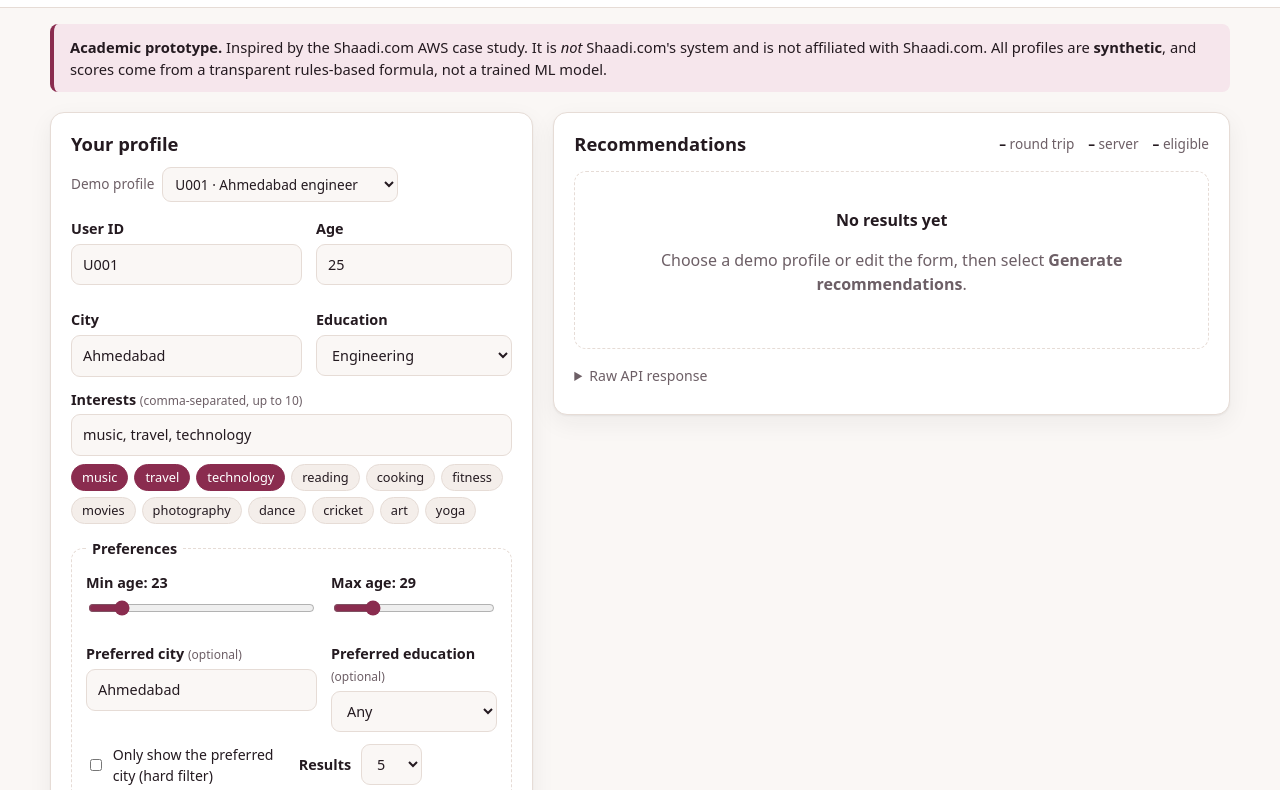
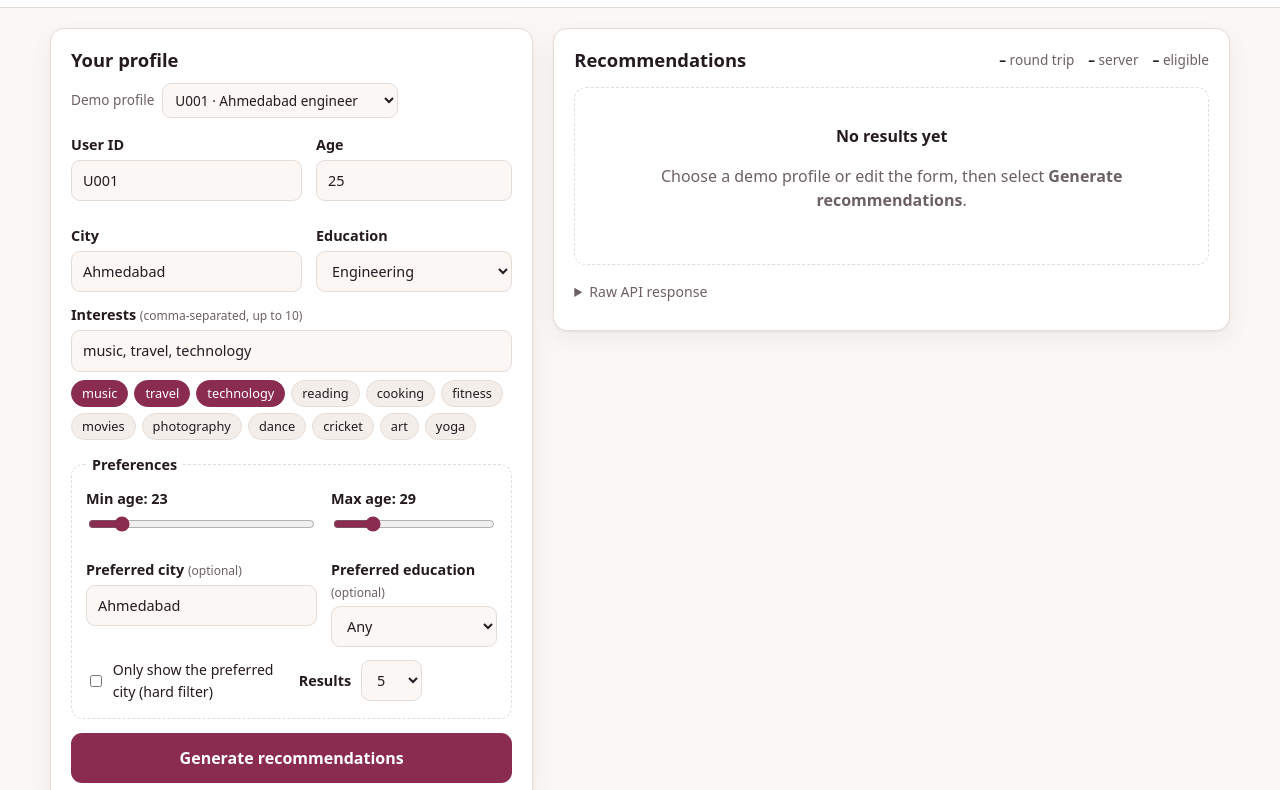
Before and after one commit to Sheel9305/shaadi-serverless-matchmaking-case-study, a plain HTML site: page frontend/index.html in a window 1280 px wide. Shown: the part 80-870 px from the top of the page. Drawn offline with Linux system fonts and the light colour scheme; no server answers.

Commit message:
feat(frontend): remove academic prototype notice banner
Co-Authored-By: Claude Opus 5.5 <noreply@anthropic.com>

```diff
--- a/frontend/index.html
+++ b/frontend/index.html
@@ -27,12 +27,6 @@
       </div>
     </div>
   </header>
-
-  <div class="notice wrap" role="note">
-    <strong>Academic prototype.</strong> Inspired by the Shaadi.com AWS case study. It is <em>not</em> Shaadi.com's
-    system and is not affiliated with Shaadi.com. All profiles are <strong>synthetic</strong>, and scores come from a
-    transparent rules-based formula, not a trained ML model.
-  </div>
 
   <main id="main" class="wrap layout">
     <section class="panel form-panel" aria-labelledby="form-title">
--- a/frontend/style.css
+++ b/frontend/style.css
@@ -71,7 +71,6 @@ small { color: var(--muted); font-weight: 400; }
 @keyframes pulse { to { opacity: .35; } }
 .link-btn { background: none; border: 0; color: var(--accent); cursor: pointer; font: inherit; padding: 0; text-decoration: underline; }
 
-.notice { margin-top: 16px; padding: 12px 16px; background: var(--accent-soft); border-left: 4px solid var(--accent); border-radius: 8px; font-size: .92rem; }
 
 /* Layout */
 .layout { display: grid; grid-template-columns: minmax(0, 5fr) minmax(0, 7fr); gap: 20px; margin-top: 20px; align-items: start; }
```
